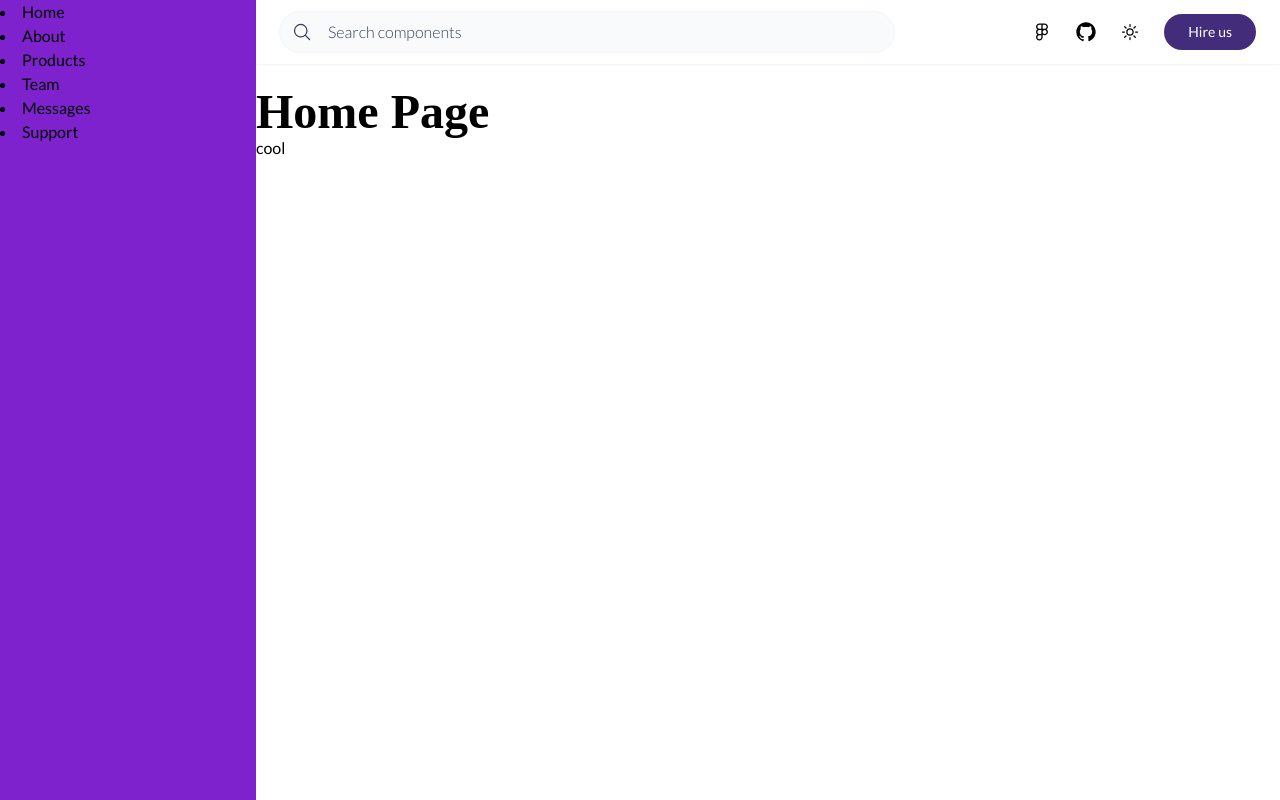
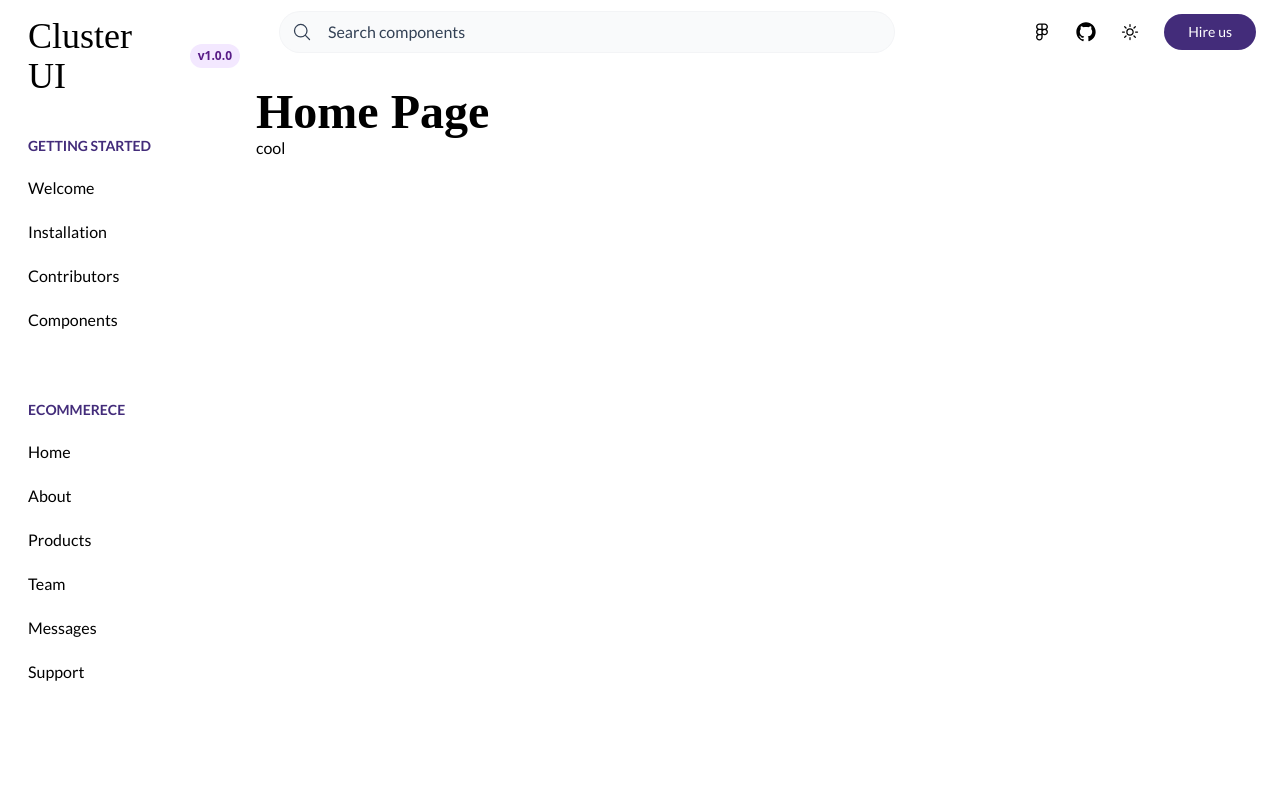
Before and after one commit to kashifal/center-ui, a React (Vite) app: page / in a window 1280 px wide. Built offline with nearby package versions, Linux system fonts and the light colour scheme; a web font is replaced by a local one.

Commit message:
Sidebar added

```diff
--- a/src/App.jsx
+++ b/src/App.jsx
@@ -4,7 +4,7 @@ import Header from "./components/Header/Header";
 import About from "./routes/About";
 import { Route, Routes } from "react-router-dom";
 import Home from "./routes/Home/Home";
-import Layout from "./components/Sidebar/Layout";
+import Layout from "./components/Layout/Layout";
 const App = () => {
   return (
     <Fragment>
--- a/src/components/Header/Header.jsx
+++ b/src/components/Header/Header.jsx
@@ -8,13 +8,15 @@ const Header = () => {
 
   console.log(ModalAction);
 
-
   return (
     <Fragment>
-      <div className='h-16 w-full shadow-sm'>
+      <div className='h-16 w-full'>
         <div className='h-full w-full px-6  flex items-center'>
           <div className='flex-1  h-full flex items-center'>
-            <div onClick={() => dispatch(ModalAction.openModal(true))} className='group bg-gray-50 ring-1 ring-gray-100 rounded-full flex w-2/3 items-center gap-2 py-2 px-3 cursor-pointer'>
+            <div
+              onClick={() => dispatch(ModalAction.openModal(true))}
+              className='group bg-gray-50 ring-1 ring-gray-100 rounded-full flex w-2/3 items-center gap-2 py-2 px-3 cursor-pointer'
+            >
               <div className='rounded-full  group-hover:text-primary'>
                 <svg
                   xmlns='http://www.w3.org/2000/svg'
@@ -32,12 +34,9 @@ const Header = () => {
                 </svg>
               </div>
               <hr />
-              <span className='group-hover:text-primary text-secondary font-light'>
+              <span className='group-hover:text-primary text-secondary'>
                 Search components
               </span>
-
-
-
             </div>
             <div className='w-96 h-full flex items-center justify-end gap-6'>
               <a href='' className=''>
--- a/src/components/Sidebar/Layout.jsx
+++ b/src/components/Layout/Layout.jsx
@@ -1,9 +1,9 @@
 import React, { Fragment } from "react";
-import { Links } from "../Links/Links";
 import { Link, Outlet } from "react-router-dom";
 import Header from "../Header/Header";
 import Overlay from "../Modal/Overlay";
 import Modal from "../Modal/Modal";
+import Sidebar from "../Sidebar/Sidebar";
 
 const Layout = () => {
   return (
@@ -11,22 +11,15 @@ const Layout = () => {
       <Overlay />
       <Modal />
       <div className='grid grid-cols-5 h-auto   overflow-hidden w-full'>
-        <div className='w-full  top-0 left-0   scroll-smooth  col-span-1 border-r-[1px] bg-purple-700 border-purple-700 h-[100vh]'>
-          {Links.map((item, index) => (
-            <Link key={index} to={item.path}>
-              {" "}
-              <li>{item.title}</li>{" "}
-            </Link>
-          ))}
-        </div>
+        <Sidebar />
         <div className=' col-span-4 '>
           <Header />
           <br />
           <Outlet />
         </div>
-        </div>
-      </Fragment>
-    );
-  };
+      </div>
+    </Fragment>
+  );
+};
 
-  export default Layout;
+export default Layout;
--- a/src/components/Links/Links.js
+++ b/src/components/Links/Links.js
@@ -1,5 +1,3 @@
-import React from "react";
-
 export const Links = [
   {
     title: "Home",
--- a/src/components/Modal/Modal.jsx
+++ b/src/components/Modal/Modal.jsx
@@ -2,9 +2,13 @@ import React from "react";
 import { useSelector } from "react-redux";
 
 function Modal() {
-  const isOpen = useSelector((state) =>  state.ModalSlice.isOpen);
+  const isOpen = useSelector((state) => state.ModalSlice.isOpen);
   return (
-    <div className={`absolute ml-auto mr-auto left-0 right-0 top-0 ${isOpen ? 'flex' : 'hidden'}  bottom-0 mt-16 mb-auto bg-white h-[400px] w-[750px] rounded-lg p-5  flex-col`}>
+    <div
+      className={`absolute ml-auto mr-auto left-0 right-0 top-0 ${
+        isOpen ? "flex" : "hidden"
+      }  bottom-0 mt-16 mb-auto bg-white h-[400px] w-[750px] rounded-lg p-5  flex-col`}
+    >
       <div className='w-full border-b hover:border-primary  py-2 flex items-center gap-4'>
         <label htmlFor='search-input'>
           <svg
@@ -29,8 +33,8 @@ function Modal() {
           placeholder='Search components'
         />
       </div>
-      <div className='h-full py-4 overflow-y-scroll'>
-        <div className='w-full px-4 flex items-center h-10'>Hello</div>
+      <div className='h-full py-4 overflow-y-scroll scroll'>
+        <div className='w-full px-4 flex items-center h-10'></div>
       </div>
     </div>
   );
--- /dev/null
+++ b/src/components/Sidebar/NavLabel.jsx
@@ -0,0 +1,7 @@
+import React from "react";
+
+function NavLabel({ text }) {
+  return <p className='text-primary py-2 px-3 text-sm font-semibold'>{text}</p>;
+}
+
+export default NavLabel;
--- /dev/null
+++ b/src/components/Sidebar/NavLink.jsx
@@ -0,0 +1,13 @@
+import React from "react";
+import { Link } from "react-router-dom";
+function NavLink({ children, to }) {
+  return (
+    <Link
+      to={to}
+      className='py-2 px-3 rounded-full hover:bg-[#e4defc] transition-all'
+    >
+      {children}
+    </Link>
+  );
+}
+export default NavLink;
--- /dev/null
+++ b/src/components/Sidebar/Sidebar.jsx
@@ -0,0 +1,39 @@
+import React from "react";
+import NavLabel from "./NavLabel";
+import NavLink from "./NavLink";
+import { Links } from "../Links/Links";
+import { Link } from "react-router-dom";
+function Sidebar() {
+  return (
+    <div className='w-full top-0 left-0 scroll-smooth col-span-1 h-screen px-4 overflow-y-scroll scroll'>
+      <div className='w-full h-full py-4 flex flex-col gap-3'>
+        <div className='flex items-center justify-between'>
+          <Link to='/'>
+            <h1 className='text-4xl px-3'>Cluster UI</h1>
+          </Link>
+          <div className='bg-purple-100 text-purple-900 font-semibold px-2 py-1 text-xs rounded-full'>
+            v1.0.0
+          </div>
+        </div>
+        <div className='flex flex-col py-5 gap-1'>
+          <NavLabel text='GETTING STARTED' />
+          <NavLink to='/'>Welcome</NavLink>
+          <NavLink to='/'>Installation</NavLink>
+          <NavLink to='/'>Contributors</NavLink>
+          <NavLink to='/'>Components</NavLink>
+        </div>
+        <div className='flex flex-col py-5 gap-1'>
+          <NavLabel text='ECOMMERECE' />
+          {Links.map((item, index) => {
+            return (
+              <NavLink key={index} to={item.path}>
+                {item.title}
+              </NavLink>
+            );
+          })}
+        </div>
+      </div>
+    </div>
+  );
+}
+export default Sidebar;
--- a/src/index.css
+++ b/src/index.css
@@ -2,9 +2,9 @@
 @tailwind base;
 @tailwind components;
 @tailwind utilities;
- * {
-     box-sizing: border-box;
- }
+* {
+  box-sizing: border-box;
+}
 
 h1,
 h2,
@@ -24,3 +24,12 @@ label {
   background: #432c7a;
   color: white;
 }
+.scroll::-webkit-scrollbar {
+  display: none;
+}
+
+/* Hide scrollbar for IE, Edge and Firefox */
+.scroll {
+  -ms-overflow-style: none; /* IE and Edge */
+  scrollbar-width: none; /* Firefox */
+}
```
Also changed, not shown: 1 other file (tests, documents, lock files or other folders). Lines whose indentation alone changed are shown as unchanged.
